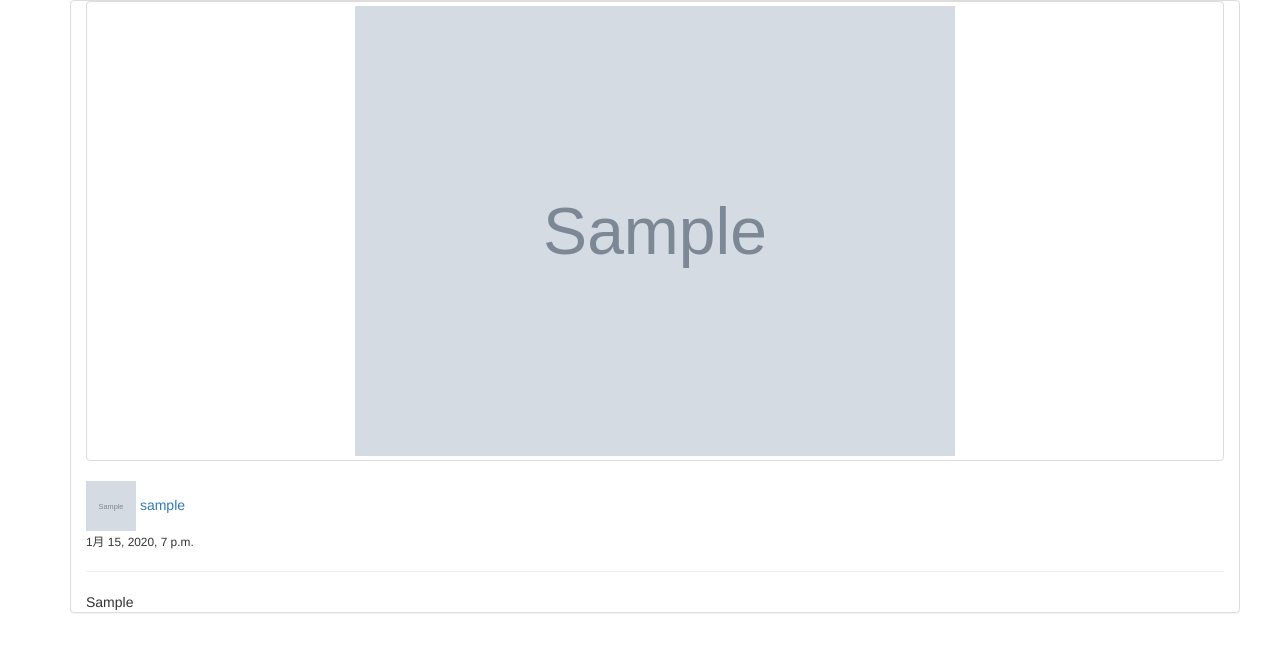
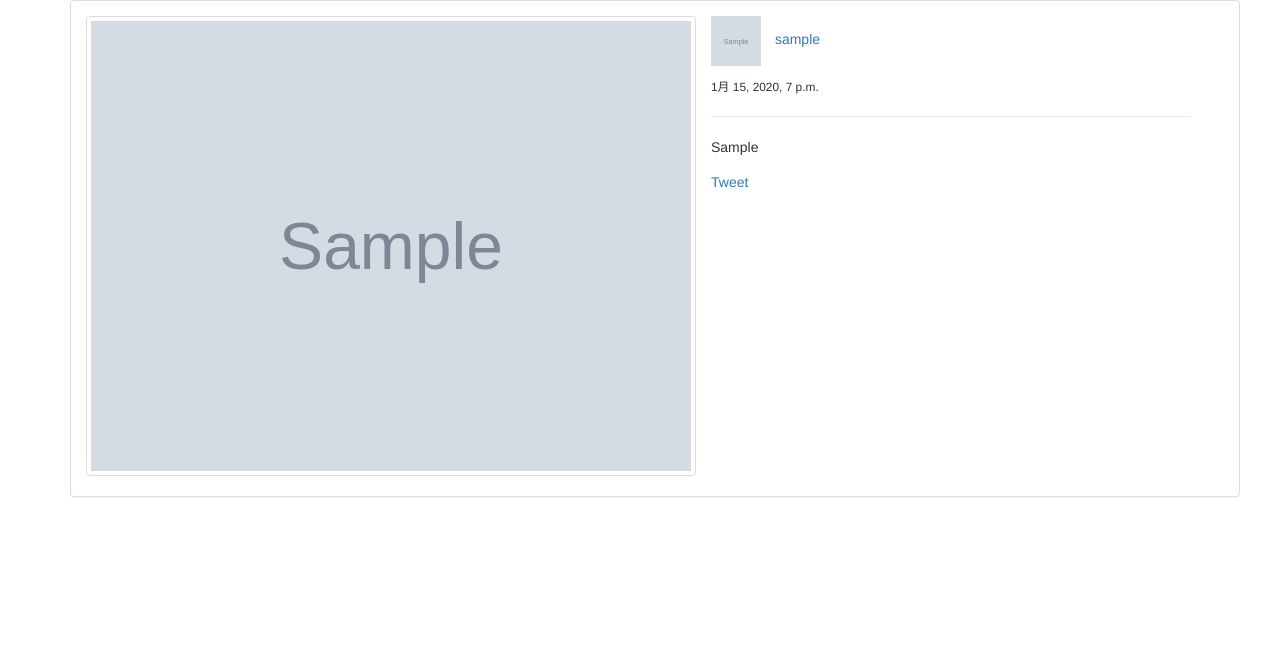
Before and after one commit to fuzzy31u/cats-app, a Django app: template templates/detail.html in a window 1280 px wide. Shown: the part 110-762 px from the top of the page. Run offline with Django 3.2, Linux system fonts and the light colour scheme; tables that the repository leaves empty hold one stand-in row (values such as "Sample post"); the template is opened without the code that fills it: values that come from a table or form of the project are taken from there, most other values are stand-ins (such as "Sample title", 1, 10 or a date in 2020); grey boxes marked "Sample" are stand-in pictures; some libraries are stand-ins or nearby versions.

Commit message:
Added SNS buttons.

```diff
--- a/cats/home/models.py
+++ b/cats/home/models.py
@@ -15,7 +15,6 @@ class Item(models.Model):
     user_profile_url = models.CharField(max_length=255, null=True)
     create_time = models.DateTimeField()
 
-# Instagram
 def get_list():
     api = InstagramAPI(client_id='f7a905471d5c4f29a8f6797c83499bb6')
     recent_media, next = api.tag_recent_media(tag_name=u'捨て猫')
--- a/cats/home/views.py
+++ b/cats/home/views.py
@@ -1,7 +1,6 @@
 from django.shortcuts import render, render_to_response
 
 # Create your views here.
-from django.template import loader
 from django.views.generic import TemplateView
 from cats.home.models import get_list
 
--- a/cats/urls.py
+++ b/cats/urls.py
@@ -1,6 +1,7 @@
 from django.conf.urls import patterns, include, url
 
 from django.contrib import admin
+from cats.detail.views import DetailView
 from cats.home.views import HomeView
 
 admin.autodiscover()
@@ -11,5 +12,6 @@ urlpatterns = patterns('',
     # url(r'^blog/', include('blog.urls')),
 
     # url(r'^admin/', include(admin.site.urls)),
-    url(r'^$', HomeView.as_view(), name='home')
+    url(r'^$', HomeView.as_view(), name='home'),
+    url(r'^(?P<instagram_id>(\d|_)+)$', DetailView.as_view(), name='detail'),
 )
--- a/static-assets/css/main.css
+++ b/static-assets/css/main.css
@@ -1,31 +1,24 @@
 @charset "utf-8";
 
+/**
+* Home layout
+*/
 #main-contents {
     position: relative;
 }
 
-/**
-* Grid container
-*/
-#tiles {
-    /*list-style-type: none;*/
-    /*position: relative; *//** Needed to ensure items are laid out relative to this container **/
-    /*margin: 0;*/
-}
-
-/**
-* Grid items
-*/
 #tiles li {
     width: 280px;
-    background-color: #ffffff;
-    border: 1px solid #dedede;
-    -moz-border-radius: 2px;
-    -webkit-border-radius: 2px;
-    border-radius: 2px;
+    /*background-color: #ffffff;*/
+    /*border: 1px solid #dedede;*/
+    /*-moz-border-radius: 2px;*/
+    /*-webkit-border-radius: 2px;*/
+    /*border-radius: 2px;*/
     /*display: none;*/
-    cursor: pointer;
-    padding: 4px;
+    /*cursor: pointer;*/
+    /*padding: 4px;*/
+    margin: 10px 0;
+    padding: 10px 10px 20px 10px;
 }
 
 #tiles li img {
@@ -33,10 +26,58 @@
 }
 
 /**
- * Grid item text
+* Detail layout
+*/
+#detail {
+    /*box-shadow: 0 0 10px;*/
+    /*background-color: #ffffff;*/
+    /*border: 1px solid #dedede;*/
+    /*-moz-border-radius: 2px;*/
+    /*-webkit-border-radius: 2px;*/
+    /*border-radius: 2px;*/
+    /*cursor: pointer;*/
+    /*padding: 4px;*/
+    overflow: hidden;
+    padding-top: 15px;
+}
+
+#detail-img {
+    margin-right: 15px;
+}
+
+#detail-sub {
+    width: 480px;
+    max-width: 100%;
+}
+
+#detail-username {
+    margin-left: 1rem;
+}
+
+#detail-time {
+    margin-top: 1rem;
+}
+
+#detail-caption {
+    margin-bottom: 15px;
+}
+
+.box {
+    float: left;
+}
+
+/**
+ * SNS buttons
  */
-#tiles li p {
-    color: #666;
-    font-size: 12px;
-    margin: 7px 0 0 7px;
+#sns-buttons {
+    overflow: hidden;
 }
+
+#sns-buttons li {
+    float: left;
+    /*margin-right: 4px;*/
+}
+
+#sns-buttons iframe {
+    margin: 0 !important;
+}
--- a/templates/detail.html
+++ b/templates/detail.html
@@ -2,16 +2,34 @@
 <html>
 <head>
     <meta charset="utf-8"/>
-    <title>捨て猫ちゃん</title>
+    <title></title>
     <script src="//netdna.bootstrapcdn.com/bootstrap/3.0.0/js/bootstrap.min.js"></script>
     <!--[if lt IE 9]><script src="{{ STATIC_URL }}js/html5shiv.js"></script><![endif]-->
 
     <link href="//netdna.bootstrapcdn.com/bootstrap/3.1.1/css/bootstrap.min.css" rel="stylesheet">
     <link rel="stylesheet" href="http://bootswatch.com/lumen/bootstrap.min.css"/>
     <link rel="stylesheet" href="{{ STATIC_URL }}css/main.css"/>
+
     <meta name="viewport" content="width=device-width, initial-scale=1">
+    <meta property="og:site_name" content="捨て猫ちゃん" />
+    <meta property="og:type" content="website" />
+    <meta property="og:url" content="{{ host }}{{ path_info }}" />
+    <meta property="og:image" content="" />
+    <meta property="og:description" content="description" />
+    <meta property="fb:app_id" content="311235445710997" />
+    <meta property="fb:admins" content="yu.dev.7" />
 </head>
 <body>
+
+<div id="fb-root"></div>
+<script>(function(d, s, id) {
+    var js, fjs = d.getElementsByTagName(s)[0];
+    if (d.getElementById(id)) return;
+    js = d.createElement(s); js.id = id;
+    js.src = "//connect.facebook.net/ja_JP/sdk.js#xfbml=1&appId=311235445710997&version=v2.0";
+    fjs.parentNode.insertBefore(js, fjs);
+}(document, 'script', 'facebook-jssdk'));</script>
+
 <header>
     <div id="main-header">
         <div class="container">
@@ -43,6 +61,11 @@
             <p id="detail-time"><small>{{ item.create_time }}</small></p>
             <hr>
             <div id="detail-caption">{{ item.caption }}</div>
+            <ul id="sns-buttons" class="list-unstyled">
+                <li><a href="https://twitter.com/share" class="twitter-share-button" data-hashtags="suteneko">Tweet</a>
+                    <script>!function(d,s,id){var js,fjs=d.getElementsByTagName(s)[0],p=/^http:/.test(d.location)?'http':'https';if(!d.getElementById(id)){js=d.createElement(s);js.id=id;js.src=p+'://platform.twitter.com/widgets.js';fjs.parentNode.insertBefore(js,fjs);}}(document, 'script', 'twitter-wjs');</script></li>
+                <li><div class="fb-like" data-href="http://ec2-54-178-151-195.ap-northeast-1.compute.amazonaws.com/" data-layout="button_count" data-action="like" data-show-faces="false" data-share="true"></div></li>
+            </ul>
         </div>
     </div>
 </div>
```
Also changed, not shown: cats/detail/views.py (+8 -1 lines), templates/home.html (+7 -5 lines).
